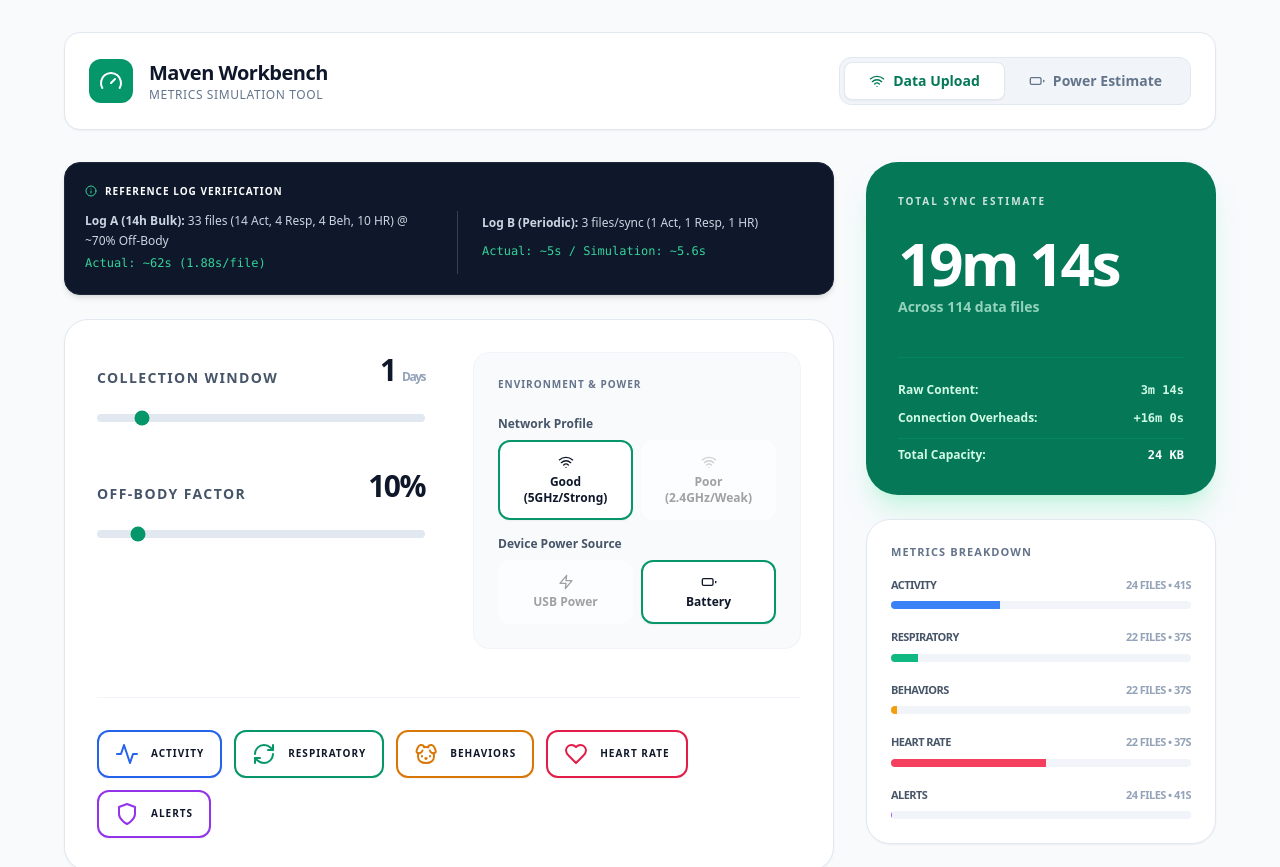
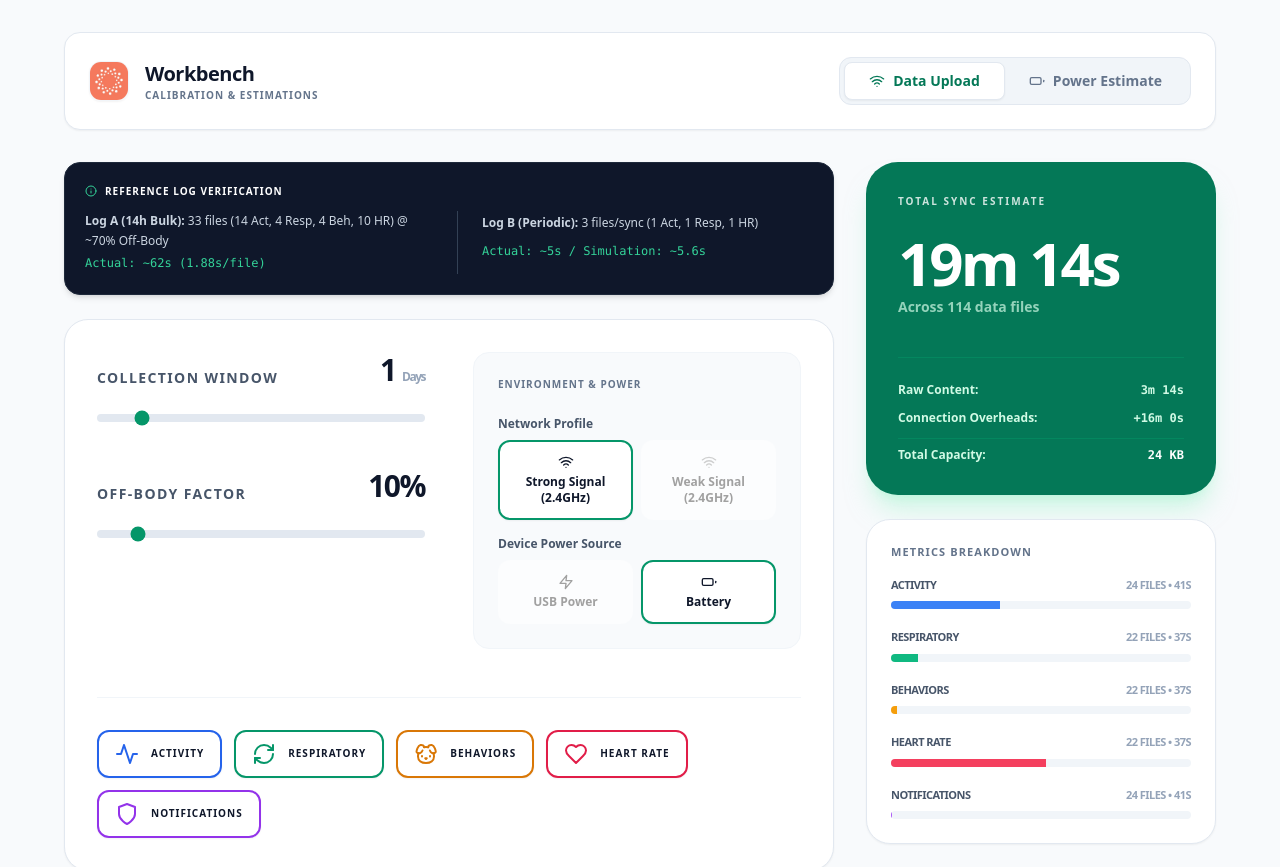
Before and after one commit to pedromarinho94/upload-estimation, a React (Vite) app: page / in a window 1280 px wide. Shown: the top 867 px of the page. Built offline with nearby package versions, Linux system fonts and the light colour scheme.

Commit message:
Refactor: branding and technical labels alignment

```diff
--- a/index.html
+++ b/index.html
@@ -4,7 +4,7 @@
 <head>
     <meta charset="UTF-8" />
     <meta name="viewport" content="width=device-width, initial-scale=1.0" />
-    <title>Maven Workbench | Engineering Tool</title>
+    <title>Maven Workbench</title>
     <script src="https://cdn.tailwindcss.com"></script>
 </head>
 
--- a/src/App.jsx
+++ b/src/App.jsx
@@ -24,12 +24,12 @@
         respiratory: { label: 'Respiratory', icon: <RefreshCw />, bytesPerHour: 105, color: 'text-emerald-600', bg: 'bg-emerald-100', bar: 'bg-emerald-500' },
         behaviors: { label: 'Behaviors', icon: <Dog />, bytesPerHour: 25, color: 'text-amber-600', bg: 'bg-amber-100', bar: 'bg-amber-500' },
         heartRate: { label: 'Heart Rate', icon: <Heart />, bytesPerHour: 600, color: 'text-rose-600', bg: 'bg-rose-100', bar: 'bg-rose-500' },
-        notifications: { label: 'Alerts', icon: <Shield />, bytesPerHour: 5, color: 'text-purple-600', bg: 'bg-purple-100', bar: 'bg-purple-500' }
+        notifications: { label: 'Notifications', icon: <Shield />, bytesPerHour: 5, color: 'text-purple-600', bg: 'bg-purple-100', bar: 'bg-purple-500' }
     };
 
     const networkLevels = {
-        good: { label: 'Good (5GHz/Strong)', secondsPerFile: 1.7, icon: <Wifi className="w-4 h-4" /> },
-        poor: { label: 'Poor (2.4GHz/Weak)', secondsPerFile: 3.4, icon: <Wifi className="w-4 h-4 opacity-50" /> }
+        good: { label: 'Strong Signal (2.4GHz)', secondsPerFile: 1.7, icon: <Wifi className="w-4 h-4" /> },
+        poor: { label: 'Weak Signal (2.4GHz)', secondsPerFile: 3.4, icon: <Wifi className="w-4 h-4 opacity-50" /> }
     };
 
     const powerModes = {
@@ -147,12 +147,10 @@
             <div className="max-w-6xl mx-auto">
                 <header className="flex flex-col md:flex-row md:items-center justify-between gap-6 mb-8 bg-white p-6 rounded-2xl border border-slate-200 shadow-sm">
                     <div className="flex items-center gap-4">
-                        <div className="bg-emerald-600 p-2.5 rounded-xl text-white">
-                            <Gauge className="w-6 h-6" />
-                        </div>
+                        <img src="/mavenpet_logo.jpeg" alt="Maven Logo" className="w-10 h-10 rounded-xl object-cover shadow-sm border border-slate-100" />
                         <div>
-                            <h1 className="text-xl font-bold tracking-tight">Maven Workbench</h1>
-                            <p className="text-slate-500 text-xs font-medium uppercase tracking-wider">Metrics Simulation Tool</p>
+                            <h1 className="text-xl font-black tracking-tight text-slate-900">Workbench</h1>
+                            <p className="text-slate-500 text-[10px] font-black uppercase tracking-widest">Calibration & Estimations</p>
                         </div>
                     </div>
 
@@ -165,8 +163,8 @@
                                 key={tab.id}
                                 onClick={() => setActiveTab(tab.id)}
                                 className={`flex items-center gap-2 px-6 py-2 rounded-lg font-bold text-sm transition-all ${activeTab === tab.id
-                                        ? 'bg-white text-emerald-700 shadow-sm border border-slate-200'
-                                        : 'text-slate-500 hover:text-slate-700'
+                                    ? 'bg-white text-emerald-700 shadow-sm border border-slate-200'
+                                    : 'text-slate-500 hover:text-slate-700'
                                     }`}
                             >
                                 {tab.icon} {tab.label}
@@ -256,8 +254,8 @@
                                         <button
                                             key={type} onClick={() => setEnabledDataTypes(p => ({ ...p, [type]: !p[type] }))}
                                             className={`px-4 py-2.5 rounded-xl border-2 flex items-center gap-3 transition-all ${enabledDataTypes[type]
-                                                    ? `bg-white ${config.color.replace('text-', 'border-')} shadow-sm`
-                                                    : 'border-slate-100 bg-slate-50 text-slate-300'
+                                                ? `bg-white ${config.color.replace('text-', 'border-')} shadow-sm`
+                                                : 'border-slate-100 bg-slate-50 text-slate-300'
                                                 }`}
                                         >
                                             <span className={`${enabledDataTypes[type] ? config.color : 'text-slate-300'}`}>{config.icon}</span>
@@ -427,7 +425,6 @@
             </div>
 
             <footer className="max-w-6xl mx-auto py-12 px-4 text-center">
-                <p className="text-[10px] font-black uppercase tracking-[0.3em] text-slate-400">Engineering Specification Version 3.1.2</p>
             </footer>
         </div>
     );
```
Also changed, not shown: mavenpet_logo.jpeg (added).
